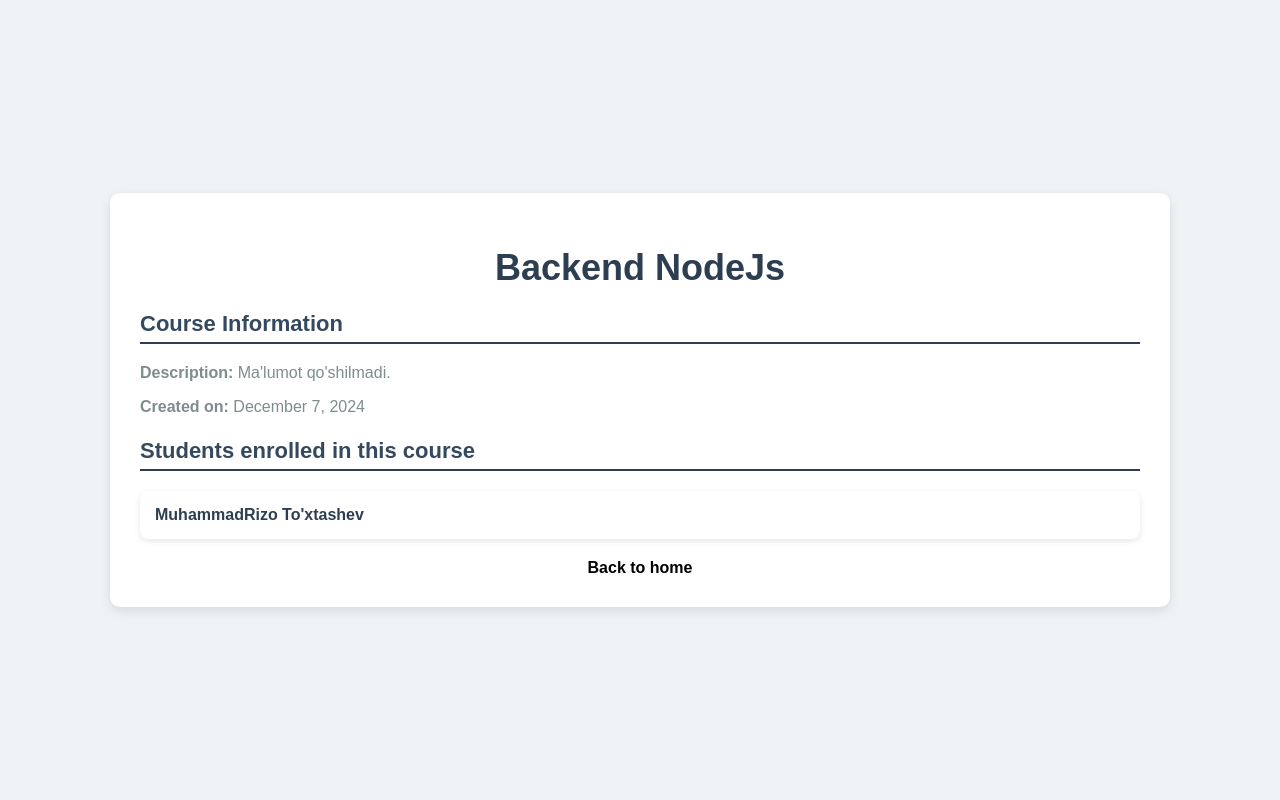
After one commit to AlijonovMe/6-oy-3-dars, a Django app: page /course/7/ in a window 1280 px wide. The commit adds this page. Run offline with Django 5.2, Linux system fonts and the light colour scheme; data comes from the database, SQL or seed files in the repository; both versions use the stored data as it was after the commit.

Commit message:
new update

```diff
--- a/StudyHub/StudyHub/settings.py
+++ b/StudyHub/StudyHub/settings.py
@@ -23,7 +23,7 @@ BASE_DIR = Path(__file__).resolve().parent.parent
 SECRET_KEY = 'django-insecure-lu!*peoj=f_dairduxpki*jgbom^&19hr#xhq+2bcbkx4#us@7'
 
 # SECURITY WARNING: don't run with debug turned on in production!
-DEBUG = False
+DEBUG = True
 
 ALLOWED_HOSTS = []
 
--- a/StudyHub/manager/urls.py
+++ b/StudyHub/manager/urls.py
@@ -2,5 +2,7 @@ from django.urls import path
 from .views import *
 
 urlpatterns = [
-    path('', home),
+    path('', home, name='home'),
+    path('student/<int:pk>/', student, name='student'),
+    path('course/<int:pk>/', course, name='course')
 ]
--- a/StudyHub/manager/views.py
+++ b/StudyHub/manager/views.py
@@ -1,4 +1,4 @@
-from django.shortcuts import render
+from django.shortcuts import render, get_object_or_404
 from django.core.handlers.wsgi import WSGIRequest
 from .models import *
 
@@ -10,3 +10,20 @@ def home(request: WSGIRequest):
         'students': students
     }
     return render(request, 'home.html', context)
+
+def course(request: WSGIRequest, pk):
+    course = get_object_or_404(Course, pk=pk)
+    students = Student.objects.filter(course=course)
+    context = {
+        'course': course,
+        'students': students
+    }
+
+    return render(request, 'courses.html', context)
+
+def student(request: WSGIRequest, pk):
+    student = get_object_or_404(Student, pk=pk)
+    context = {
+        'student': student
+    }
+    return render(request, 'students.html', context)
--- /dev/null
+++ b/StudyHub/templates/courses.html
@@ -0,0 +1,143 @@
+<!DOCTYPE html>
+<html lang="en">
+<head>
+    <meta charset="UTF-8">
+    <title>{{ course.title }} - StudyHub</title>
+    <style>
+        body {
+            font-family: 'Arial', sans-serif;
+            background-color: #f0f3f5;
+            margin: 0;
+            padding: 0;
+            display: flex;
+            justify-content: center;
+            user-select: none;
+            align-items: center;
+            height: 100vh;
+            color: #333;
+        }
+
+        .container {
+            max-width: 1000px;
+            width: 100%;
+            padding: 30px;
+            background-color: #ffffff;
+            box-shadow: 0 4px 12px rgba(0, 0, 0, 0.1);
+            border-radius: 10px;
+            overflow: hidden;
+        }
+
+        h1 {
+            text-align: center;
+            color: #2c3e50;
+            font-size: 36px;
+            margin-bottom: 15px;
+        }
+
+        .course-info {
+            margin-bottom: 20px;
+            font-size: 16px;
+            color: #7f8c8d;
+        }
+
+        h3 {
+            color: #34495e;
+            margin-bottom: 20px;
+            font-size: 22px;
+            border-bottom: 2px solid #2c3e50;
+            padding-bottom: 5px;
+        }
+
+        ul {
+            list-style-type: none;
+            padding: 0;
+            margin: 0;
+        }
+
+        li {
+            background-color: #ffffff;
+            margin: 10px 0;
+            padding: 15px;
+            box-shadow: 0 2px 6px rgba(0, 0, 0, 0.1);
+            border-radius: 8px;
+            transition: transform 0.3s ease, box-shadow 0.3s ease;
+            cursor: pointer;
+            position: relative;
+        }
+
+        li:hover {
+            transform: translateY(-5px);
+            box-shadow: 0 6px 15px rgba(0, 0, 0, 0.1);
+        }
+
+        li:hover {
+            display: block;
+            opacity: 1;
+        }
+
+        a {
+            text-decoration: none;
+            color: #2c3e50;
+            font-weight: bold;
+            transition: color 0.3s ease;
+        }
+
+        a:hover {
+            color: #3498db;
+            text-decoration: underline;
+        }
+
+        @media (max-width: 768px) {
+            .container {
+                padding: 20px;
+            }
+        }
+
+        .back-link {
+            display: block;
+            text-align: center;
+            text-decoration: none;
+            font-weight: bold;
+            color: black;
+            margin-top: 20px;
+            font-size: 16px;
+        }
+
+    </style>
+</head>
+<body>
+
+<div class="container">
+    <h1>{{ course.title }}</h1>
+
+    <div class="course-info">
+        <h3>Course Information</h3>
+        <p><strong>Description:</strong> {{ course.description }}</p>
+        <p><strong>Created on:</strong> {{ course.created_at|date:"F j, Y" }}</p>
+    </div>
+
+    <h3>Students enrolled in this course</h3>
+    <ul>
+        {% for student in students %}
+        <li class="student-item" data-url="{% url 'student' student.pk %}">
+            <a href="javascript:void(0)">{{ student.name }}</a>
+        </li>
+        {% empty %}
+        <li>No students enrolled in this course yet.</li>
+        {% endfor %}
+    </ul>
+
+    <a href="{% url 'home' %}" class="back-link">Back to home</a>
+</div>
+
+<script>
+    document.querySelectorAll('.student-item').forEach(item => {
+        item.addEventListener('click', function() {
+            var url = this.getAttribute('data-url');
+            window.location.href = url;
+        });
+    });
+</script>
+
+</body>
+</html>
```
Also changed, not shown: StudyHub/templates/home.html (+8 -26 lines), StudyHub/templates/students.html (added, +88 -0 lines), StudyHub/db.sqlite3.
